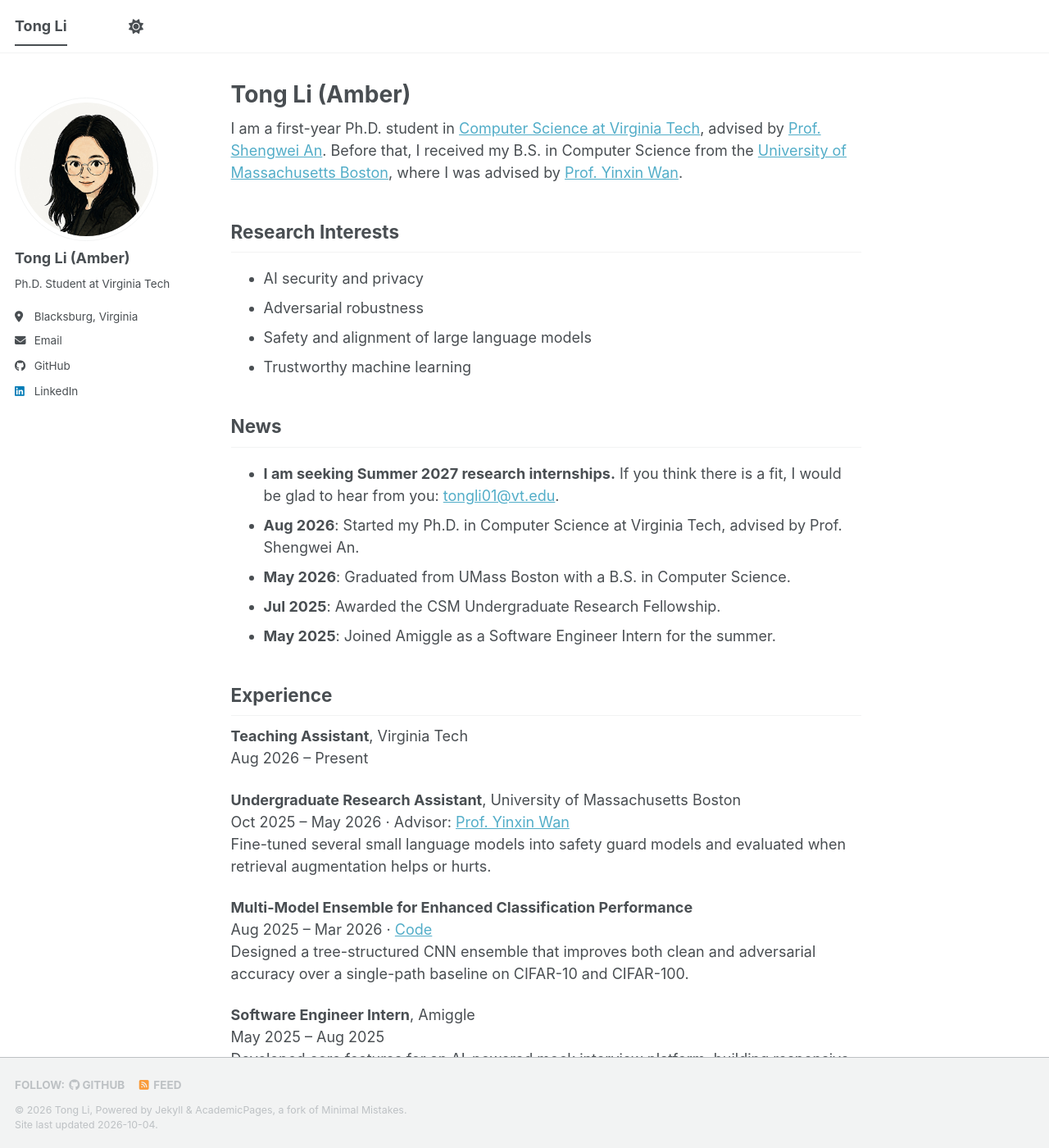
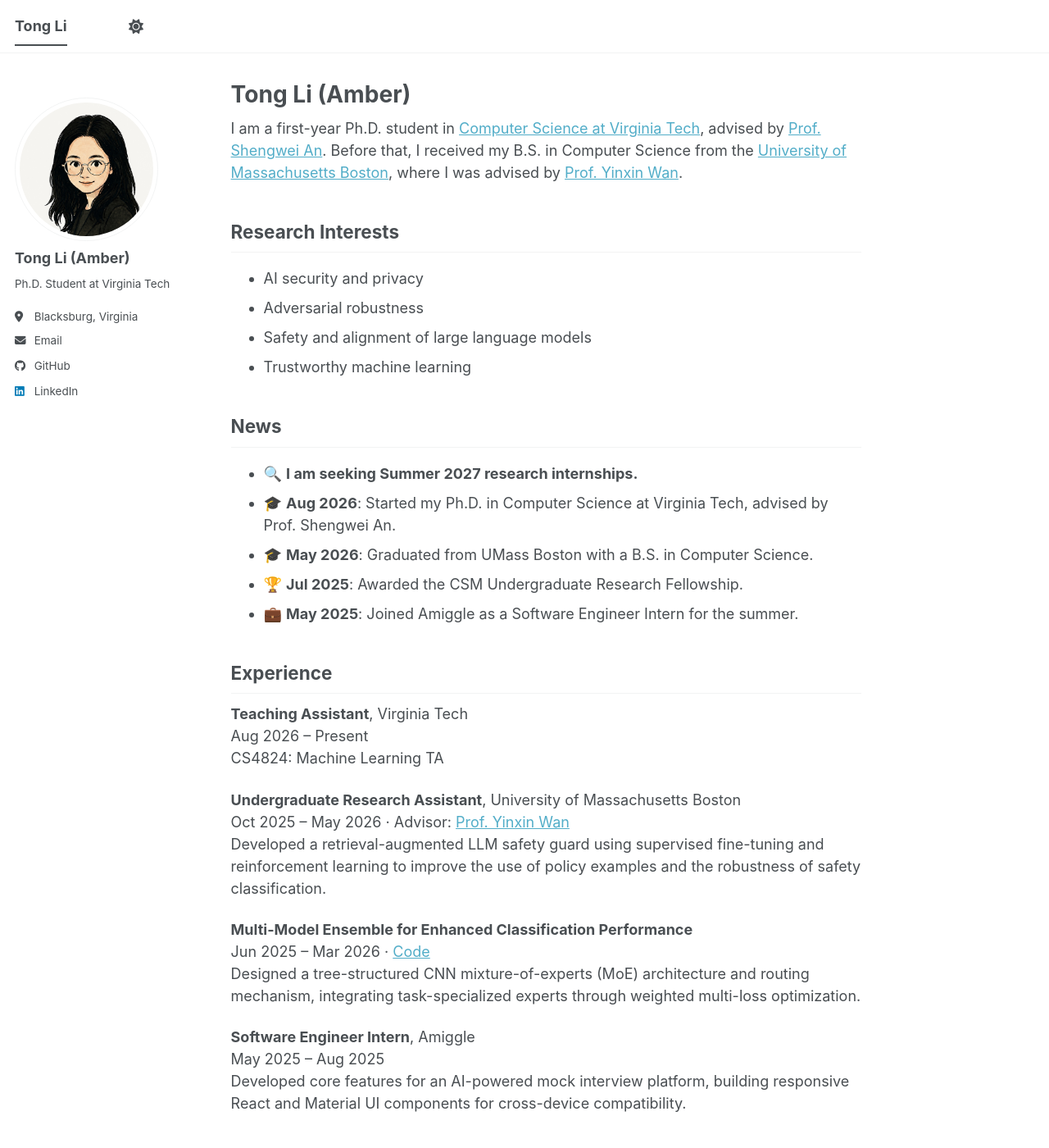
Before and after one commit to litong2358/litong2358.github.io, a Jekyll site: the page built from _pages/about.md, in a window 1280 px wide and 1400 px high. Shown: the whole window at 82% size. Built offline with Jekyll 4.4.1, drawn with Linux system fonts in a browser that asks for light colours; a style sheet for code colours, icons or effects is not loaded.

Commit message:
Remove site footer and update experience section

```diff
--- a/_layouts/default.html
+++ b/_layouts/default.html
@@ -18,12 +18,7 @@ layout: compress
 
     {{ content }}
 
-    <div class="page__footer">
-      <footer>
-        {% include footer/custom.html %}
-        {% include footer.html %}
-      </footer>
-    </div>
+    {% include footer/custom.html %}
 
     {% include scripts.html %}
 
--- a/_pages/about.md
+++ b/_pages/about.md
@@ -18,24 +18,25 @@ I am a first-year Ph.D. student in [Computer Science at Virginia Tech](https://c
 
 ## News
 
-* **I am seeking Summer 2027 research internships.** If you think there is a fit, I would be glad to hear from you: [tongli01@vt.edu](mailto:tongli01@vt.edu).
-* **Aug 2026**: Started my Ph.D. in Computer Science at Virginia Tech, advised by Prof. Shengwei An.
-* **May 2026**: Graduated from UMass Boston with a B.S. in Computer Science.
-* **Jul 2025**: Awarded the CSM Undergraduate Research Fellowship.
-* **May 2025**: Joined Amiggle as a Software Engineer Intern for the summer.
+* 🔍 **I am seeking Summer 2027 research internships.**
+* 🎓 **Aug 2026**: Started my Ph.D. in Computer Science at Virginia Tech, advised by Prof. Shengwei An.
+* 🎓 **May 2026**: Graduated from UMass Boston with a B.S. in Computer Science.
+* 🏆 **Jul 2025**: Awarded the CSM Undergraduate Research Fellowship.
+* 💼 **May 2025**: Joined Amiggle as a Software Engineer Intern for the summer.
 
 ## Experience
 
 **Teaching Assistant**, Virginia Tech
 Aug 2026 – Present
+CS4824: Machine Learning TA
 
 **Undergraduate Research Assistant**, University of Massachusetts Boston
 Oct 2025 – May 2026 · Advisor: [Prof. Yinxin Wan](https://www.cs.umb.edu/~ywan/)
-Fine-tuned several small language models into safety guard models and evaluated when retrieval augmentation helps or hurts.
+Developed a retrieval-augmented LLM safety guard using supervised fine-tuning and reinforcement learning to improve the use of policy examples and the robustness of safety classification.
 
 **Multi-Model Ensemble for Enhanced Classification Performance**
-Aug 2025 – Mar 2026 · [Code](https://github.com/litong2358/Adversarial-Parallel-Expert-fusion)
-Designed a tree-structured CNN ensemble that improves both clean and adversarial accuracy over a single-path baseline on CIFAR-10 and CIFAR-100.
+Jun 2025 – Mar 2026 · [Code](https://github.com/litong2358/Adversarial-Parallel-Expert-fusion)
+Designed a tree-structured CNN mixture-of-experts (MoE) architecture and routing mechanism, integrating task-specialized experts through weighted multi-loss optimization.
 
 **Software Engineer Intern**, Amiggle
 May 2025 – Aug 2025
```
